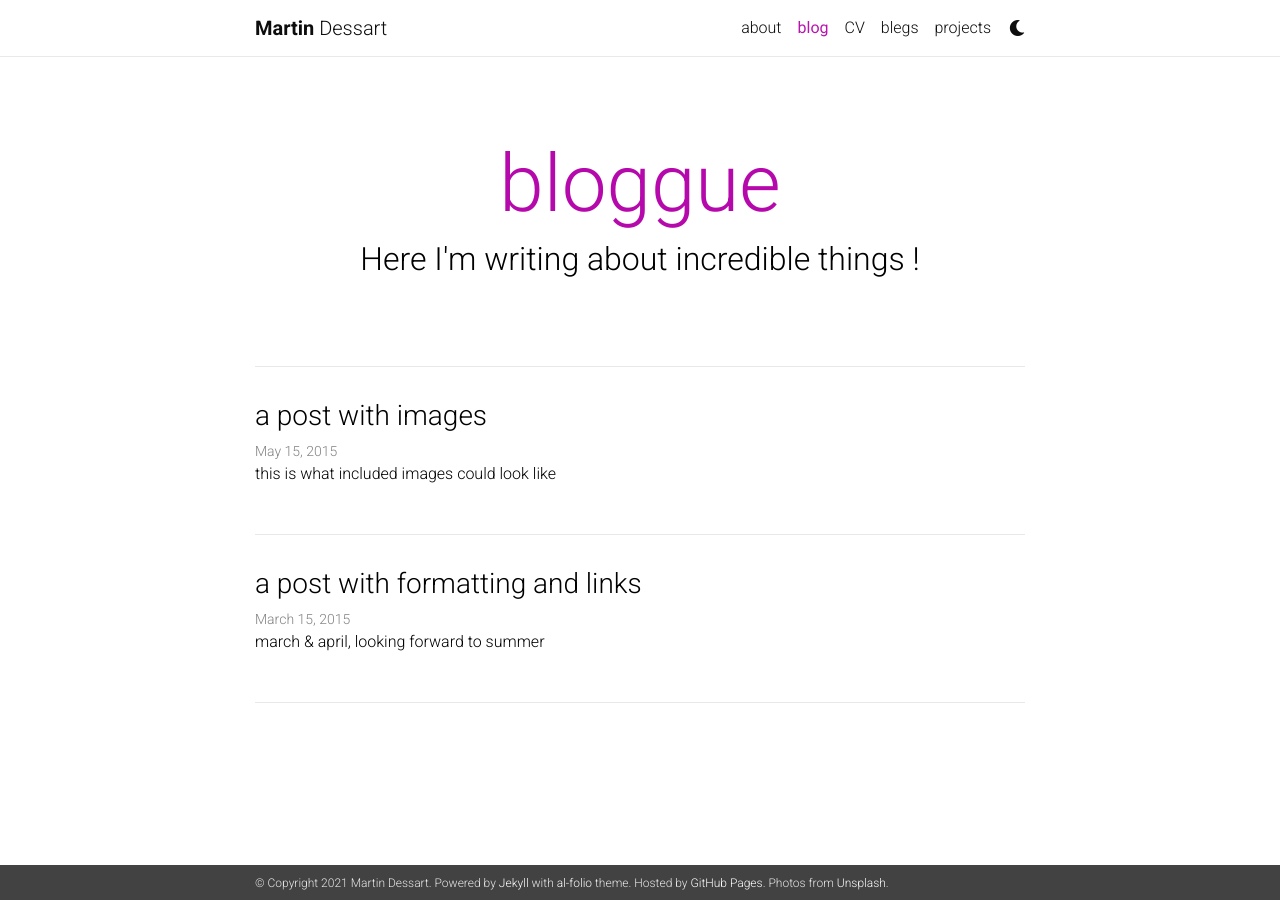
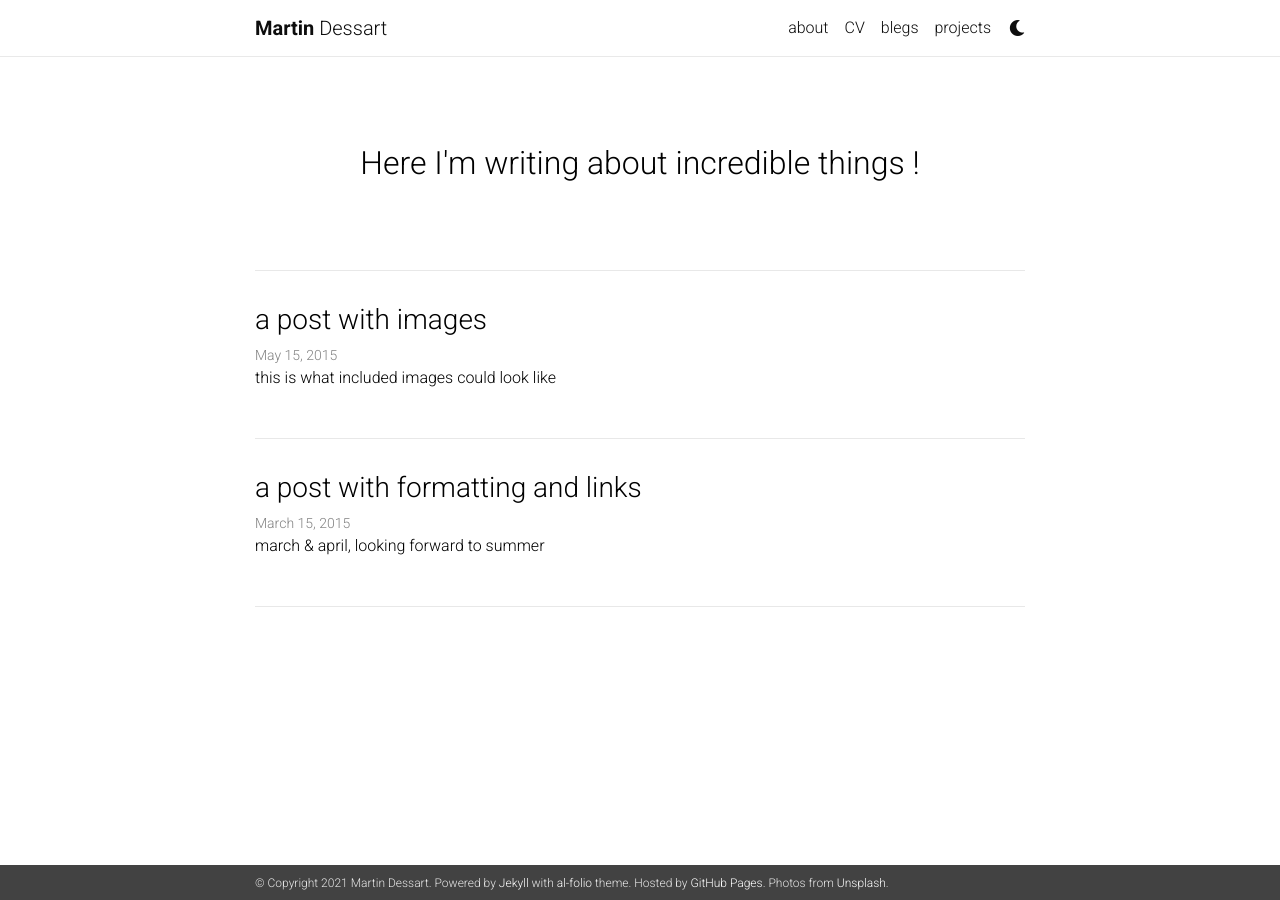
Before and after one commit to martindessart/martindessart.github.io, a Jekyll site: the page built from blog/index.html, in a window 1280 px wide. Built offline with Jekyll 4.4.1, drawn with Linux system fonts in a browser that asks for light colours; nearby versions of some CDN libraries; the list of posts is cut into pages by our own code; a style sheet for code colours, icons or effects is not loaded.

Commit message:
hide blog

```diff
--- a/_config.yml
+++ b/_config.yml
@@ -66,7 +66,7 @@
 # Blog
 # -----------------------------------------------------------------------------
 
-blog_name: bloggue # your blog must have a name for it to show up in the nav bar
+blog_name: # your blog must have a name for it to show up in the nav bar
 blog_description: Here I'm writing about incredible things !
 permalink: /blog/:year/:title/
 
```
